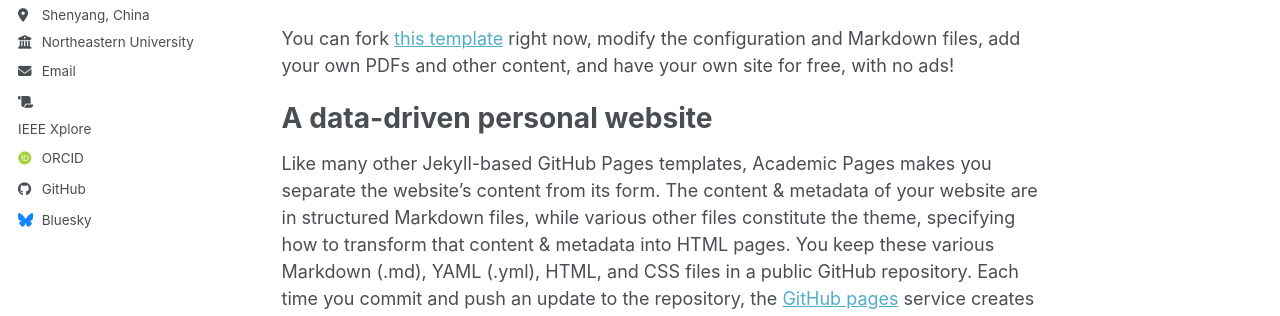
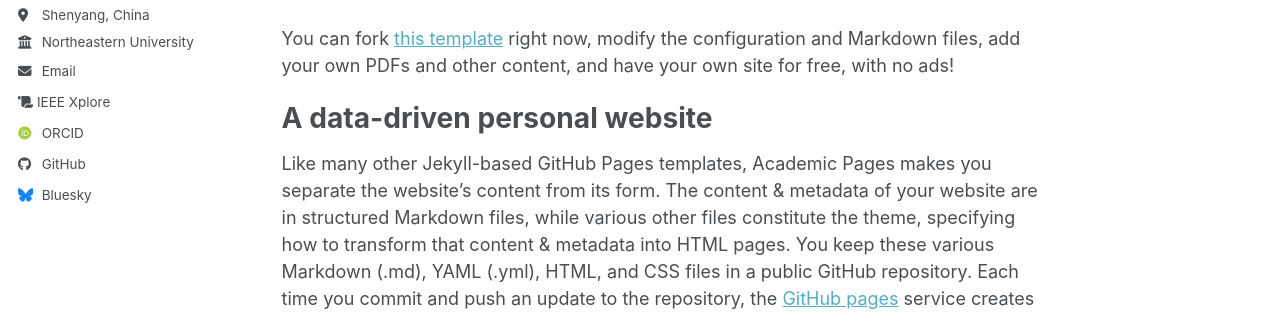
Before and after one commit to aurora76/peiboduan, a Jekyll site: the page built from _pages/about.md, in a window 1280 px wide. Shown: the part 386-702 px from the top of the page. Built offline with Jekyll 4.4.1, drawn with Linux system fonts in a browser that asks for light colours; some web fonts are replaced; a script bundle is joined from its source files by our own code; library files that are not in the unit come from our copies.

Commit message:
Update author-profile.html

```diff
--- a/_includes/author-profile.html
+++ b/_includes/author-profile.html
@@ -48,7 +48,7 @@
         <li><a href="{{ author.googlescholar }}"><i class="ai ai-google-scholar ai-fw icon-pad-right"></i>Google Scholar</a></li>
       {% endif %}
       {% if author.ieeexplore %}
-        <li><a href="{{ author.ieeexplore }}"><i class="fa-solid fa-scroll"></i></a></a> IEEE Xplore</a></li>
+        <li><a href="{{ author.ieeexplore }}"><i class="fa-solid fa-scroll"></i>&nbspIEEE Xplore</a></li>
       {% endif %}
       {% if author.inspire-hep %}
         <li><a href="{{ author.inspire-hep }}"><i class="ai ai-inspire ai-fw icon-pad-right"></i>INSPIRE-HEP</a></li>
```
